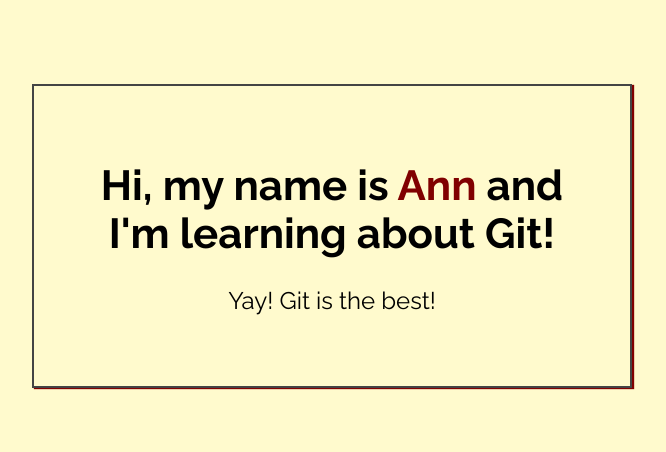
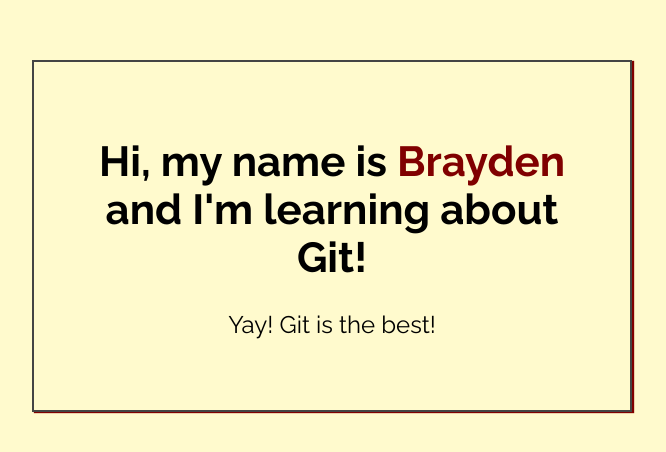
Before and after one commit to braydencurtis/my-first-repo, a plain HTML site: page index.html in a window 1280 px wide. Shown: the part 164-616 px from the top of the page, without its empty margins (308-974 px from the left). Drawn offline with Linux system fonts and the light colour scheme.

Commit message:
Added name to index.html

```diff
--- a/index.html
+++ b/index.html
@@ -14,7 +14,7 @@
 <body>
 
     <div class="greeting">
-        <h1>Hi, my name is <span class="highlight">Ann</span> and I'm learning about Git! </h1>
+        <h1>Hi, my name is <span class="highlight">Brayden</span> and I'm learning about Git! </h1>
 
         <p>Yay! Git is the best!</p>
     </div>
```
